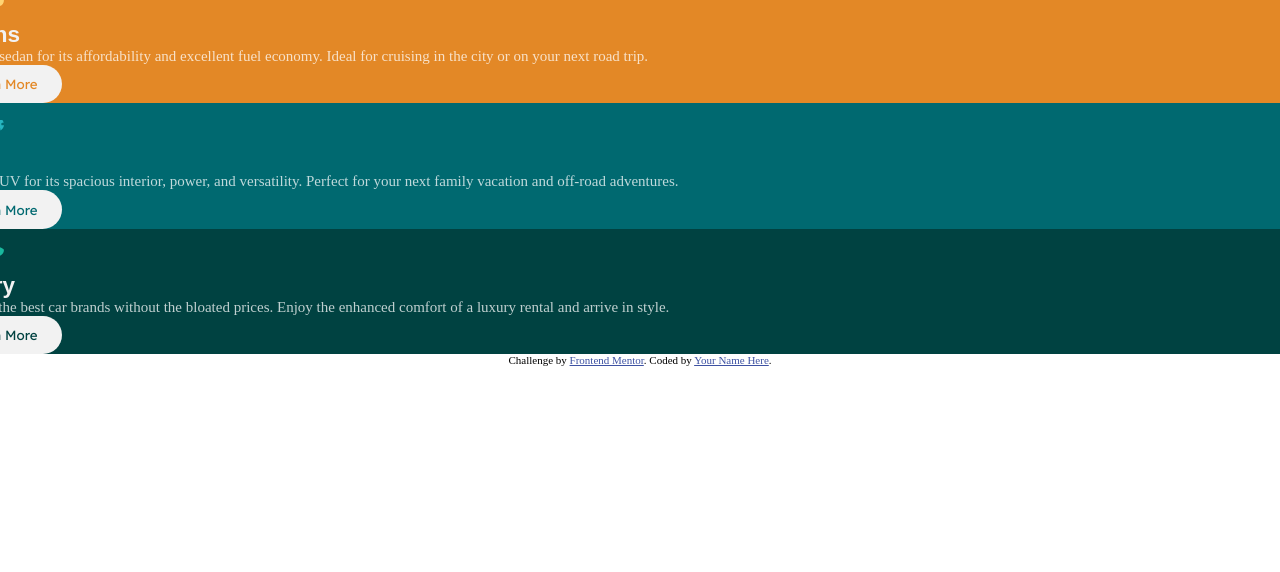
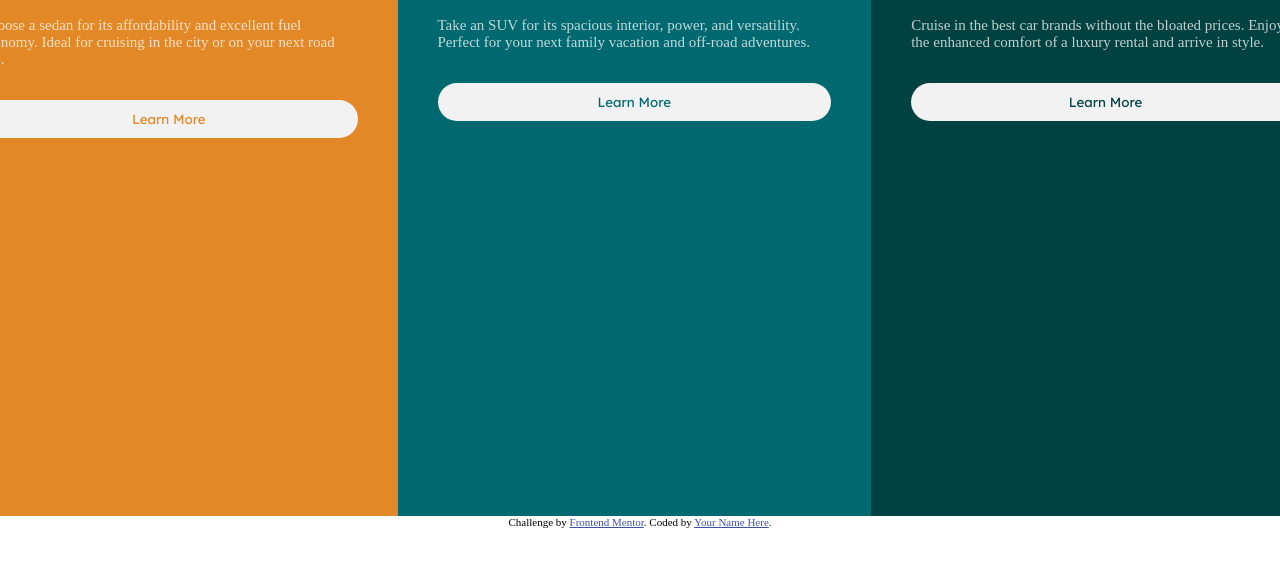
Before and after one commit to javierb256/3-column-preview-card, a plain HTML site: page index.html in a window 1280 px wide. Shown: the part 228-800 px from the top of the page. Drawn offline with Linux system fonts and the light colour scheme; a web font is replaced by a local one.

Commit message:
increased size of main container and made columns into flex-boxes

```diff
--- a/index.html
+++ b/index.html
@@ -21,7 +21,7 @@
         <div class="car-icon">
           <img src="./images/icon-sedans.svg" alt="sedan icon" />
         </div>
-        <h2>Sedans</h2>
+        <h2>SEDANS</h2>
         <p>
           Choose a sedan for its affordability and excellent fuel economy. Ideal
           for cruising in the city or on your next road trip.
--- a/styles.css
+++ b/styles.css
@@ -82,10 +82,15 @@ body {
 
 h2 {
   font-family: var(--big-shoulders);
+  font-size: 2.5rem;
+  margin: 2rem 0 ;
 }
 
 .car-container {
+  border-radius: 2rem;
+  display: flex;
   width: 1400px;
+  height: 700px;
 }
 
 .car-container > :nth-child(1) {
@@ -112,12 +117,19 @@ h2 {
   color: var(--very-dark-cyan);
 }
 
+.car-column {
+  display: flex;
+  flex-direction: column;
+  padding: 3rem 2.5rem;
+}
+
 .car-column h2 {
   color: var(--very-light-gray);
 }
 
 .car-column p {
   color: var(--transparent-white);
+  margin-bottom: 2rem;
 }
 
 .car-column button {
```
